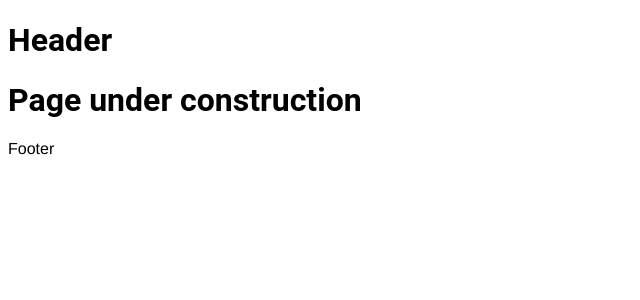
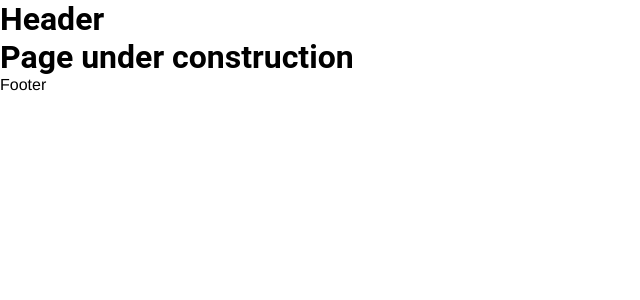
Before and after one commit to ChaosCantrip/Website, a Next.js app: page / in a window 1280 px wide. Shown: the top 300 px of the page, without its empty margins (0-640 px from the left). Built offline with nearby package versions, Linux system fonts and the light colour scheme.

Commit message:
Added global defaults

```diff
--- a/styles/global.css
+++ b/styles/global.css
@@ -0,0 +1,9 @@
+* {
+    margin: 0;
+    padding: 0;
+    box-sizing: border-box;
+}
+
+html, body {
+    height: 100%;
+}
```
